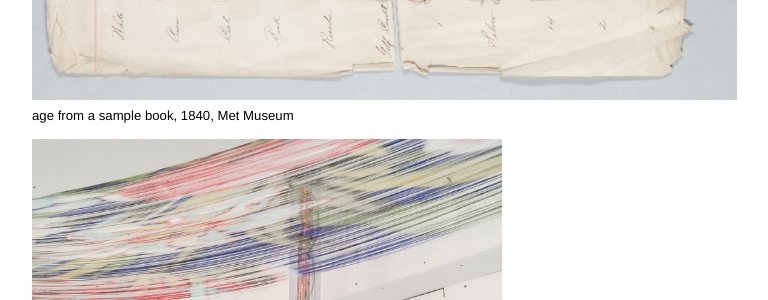
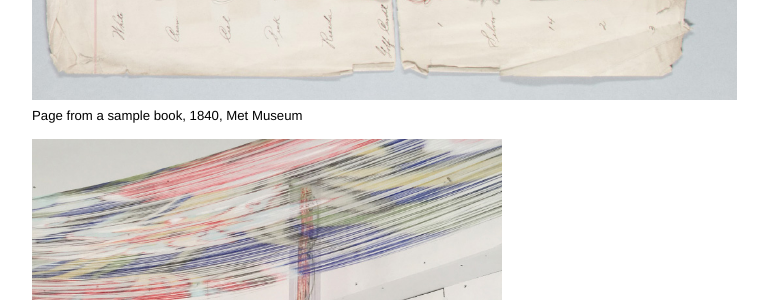
Before and after one commit to fabiennehess/fabiennehess.github.io, a Jekyll site: the page built from _pages/inprogess.html, in a window 1280 px wide and 900 px high, scrolled down 2732 px. Shown: the part 152-452 px from the top of the window, without its empty margins (58-826 px from the left). Built offline with Jekyll 4.4.1, drawn with Linux system fonts in a browser that asks for light colours.

Commit message:
progress

```diff
--- a/_data/inprogress.yml
+++ b/_data/inprogress.yml
@@ -19,7 +19,7 @@
   filename: 011_FabienneHess.jpg
   percentage: 40
 
-- caption: age from a sample book, 1840, Met Museum
+- caption: Page from a sample book, 1840, Met Museum
   type: image
   filename: 010_FabienneHess.jpg
   percentage: 60
```
